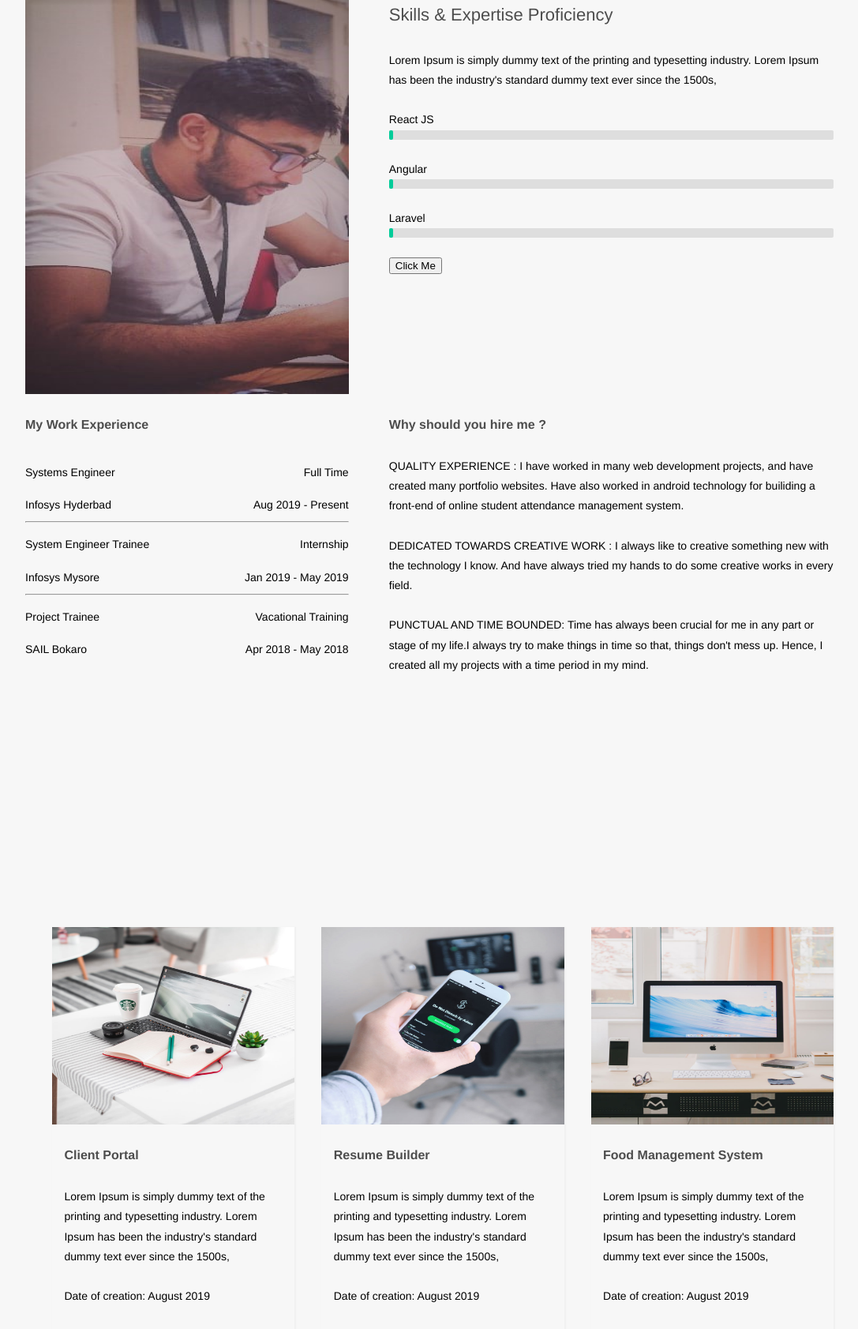
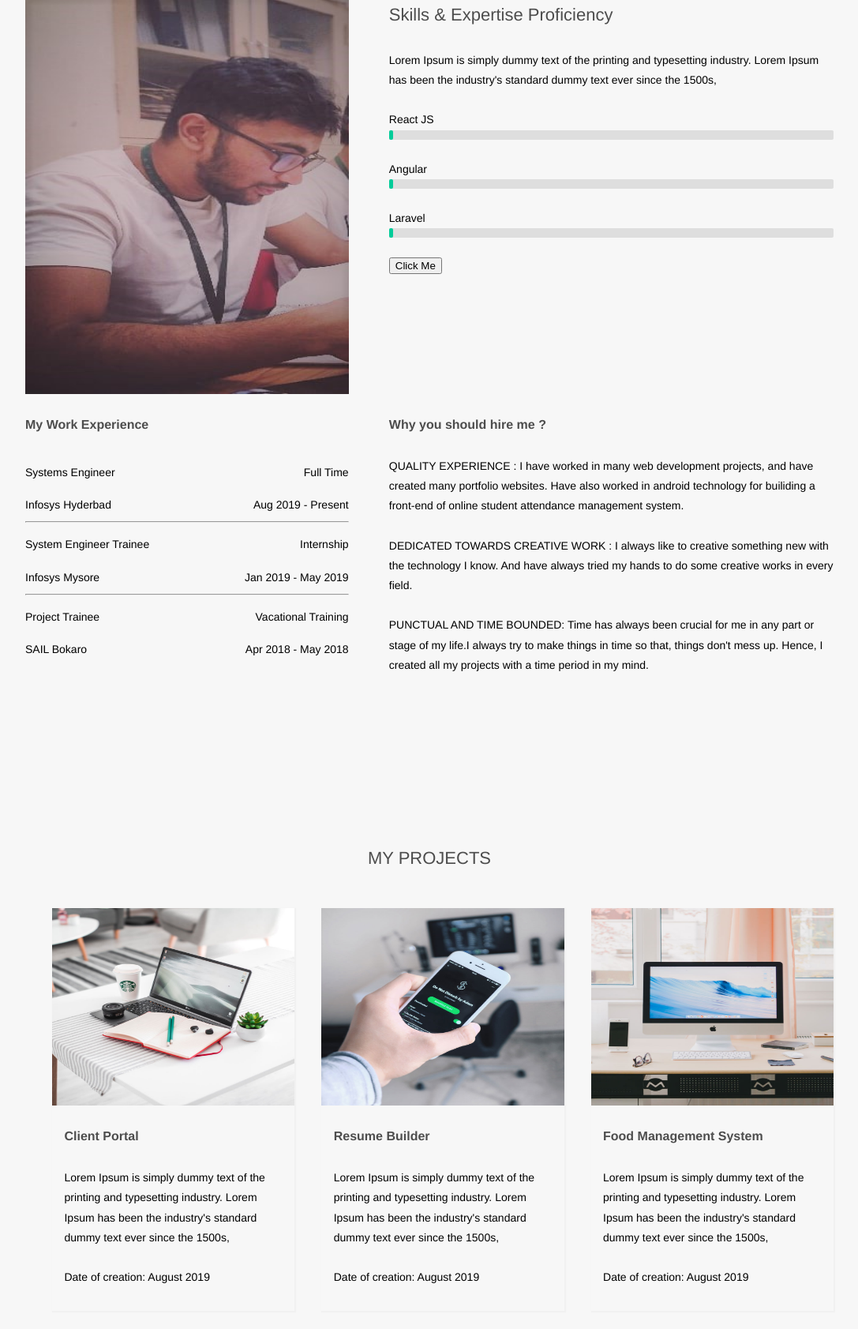
Before and after one commit to ravindrakumarr/portfolio, a PHP site: page /home.html in a window 1280 px wide. Shown: the part 511-2194 px from the top of the page at 79% size, without its empty margins (96-1183 px from the left). Run offline with PHP 8.4, Linux system fonts and the light colour scheme.

Commit message:
Third changes

```diff
--- a/home.html
+++ b/home.html
@@ -101,12 +101,10 @@
         <div class="fourth-element-left-child-sub-cat-left">SAIL Bokaro</div>
         <div class="fourth-element-left-child-sub-cat-right">Apr 2018 - May 2018</div>
 
-
-
       </div>
 
       <div class="fourth-element-right-child">
-        <span class="black-small-heading">Why should you hire me ?</span>
+        <span class="black-small-heading">Why you should hire me ?</span>
         <br/><br/>
         QUALITY EXPERIENCE :
         I have worked in many web development projects, and have created many portfolio websites.
@@ -124,6 +122,7 @@
     <!--End of Fourth Element-->
 
 
+    <div class="main-heading">MY PROJECTS</div>
 
 
     <!--Third Element row & column-->
--- a/style/home.css
+++ b/style/home.css
@@ -24,7 +24,7 @@ body{
    text-align: left; padding-bottom: 10px;}
 
 
-.fourth-element{width: 80%; margin-left: 10%; padding: 25px 0px 25px 0px; min-height: 600px;}
+.fourth-element{width: 80%; margin-left: 10%; padding: 25px 0px 25px 0px; min-height: 400px;}
 .fourth-element:after{display: table; content: ""; clear: both;}
 .fourth-element-left-child{width: 40%; float: left; text-align:left; height: 500px;line-height: 1.8;}
 .fourth-element-right-child{width: 55%; margin-left: 5%; text-align: left;float: left; height: 500px; line-height: 1.8; }
--- a/style/variable.css
+++ b/style/variable.css
@@ -10,3 +10,5 @@
 .padding-5-percent{width: 90%; margin-left: 5%;}
 
 .project-image{width: 100%; height: 250px;}
+
+.main-heading{font-size: 22px; color: #4d4d4d; width: 80%; margin-left:10%; margin-top:25px; margin-bottom: 25px; }
```
